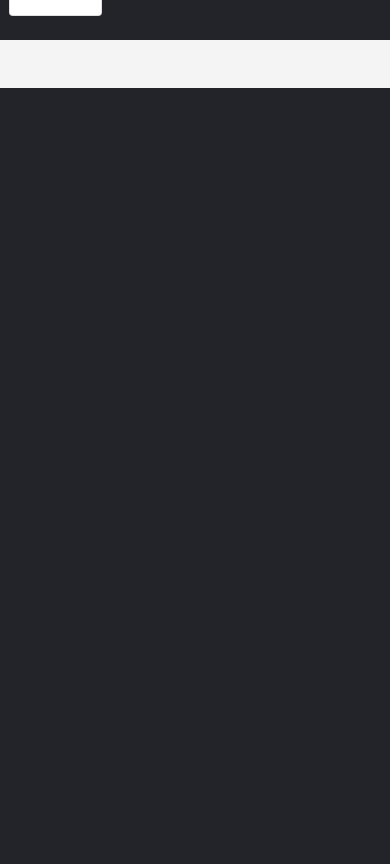
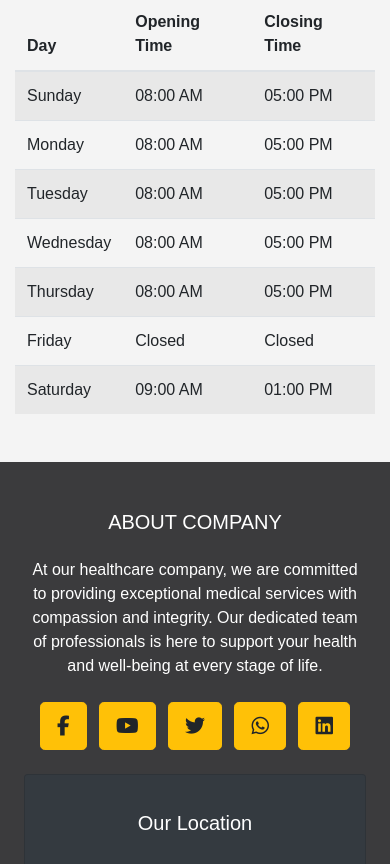
Before and after one commit to MFH23/CS471_Project, a Django app: page / in a window 390 px wide. Shown: the part 1579-2443 px from the top of the page. Before the commit the page ends 1667 px from the top, so only its background shows below. Run offline with Django 5.2, Linux system fonts and the light colour scheme; some libraries are stand-ins or nearby versions.

Commit message:
Design improvement

```diff
--- a/main/templates/main/home.html
+++ b/main/templates/main/home.html
@@ -45,4 +45,80 @@
 
 </div>
 
+
+<div class="additional-content container mt-5">
+    <h2 class="text-center">Welcome to Our Healthcare Services</h2>
+    <p class="text-center">We provide a wide range of healthcare services to meet your needs.</p>
+
+    <div class="row mt-4">
+        <div class="col-md-4">
+            <h3>Service 1</h3>
+            <p>Lorem ipsum dolor sit amet, consectetur adipiscing elit. Nullam non urna nec nisi cursus bibendum.</p>
+        </div>
+        <div class="col-md-4">
+            <h3>Service 2</h3>
+            <p>Lorem ipsum dolor sit amet, consectetur adipiscing elit. Nullam non urna nec nisi cursus bibendum.</p>
+        </div>
+        <div class="col-md-4">
+            <h3>Service 3</h3>
+            <p>Lorem ipsum dolor sit amet, consectetur adipiscing elit. Nullam non urna nec nisi cursus bibendum.</p>
+        </div>
+    </div>
+
+    <!-- Working Hours Table -->
+    <h2 class="text-center mt-5">Our Working Hours</h2>
+    <table class="table table-striped mt-3">
+        <thead>
+            <tr>
+                <th scope="col">Day</th>
+                <th scope="col">Opening Time</th>
+                <th scope="col">Closing Time</th>
+            </tr>
+        </thead>
+        <tbody>
+			<tr>
+                <td>Sunday</td>
+                <td>08:00 AM</td>
+                <td>05:00 PM</td>
+            </tr>
+            <tr>
+                <td>Monday</td>
+                <td>08:00 AM</td>
+                <td>05:00 PM</td>
+            </tr>
+            <tr>
+                <td>Tuesday</td>
+                <td>08:00 AM</td>
+                <td>05:00 PM</td>
+            </tr>
+            <tr>
+                <td>Wednesday</td>
+                <td>08:00 AM</td>
+                <td>05:00 PM</td>
+            </tr>
+            <tr>
+                <td>Thursday</td>
+                <td>08:00 AM</td>
+                <td>05:00 PM</td>
+            </tr>
+            <tr>
+                <td>Friday</td>
+                <td>Closed </td>
+                <td>Closed</td>
+            </tr>
+            <tr>
+                <td>Saturday</td>
+                <td>09:00 AM</td>
+                <td>01:00 PM</td>
+            </tr>
+
+        </tbody>
+    </table>
+</div>
+
+
+
+
+
+
 {% endblock content %}
--- a/main/templates/main/includes/footer.html
+++ b/main/templates/main/includes/footer.html
@@ -1,48 +1,42 @@
-<div class=" my-5">
+<div class="my-5">
+  <footer class="text-white text-center text-lg-start" style="background-color: #3b3b3d;">
 
-    <footer class="text-white text-center text-lg-start" style="background-color: #23242a;">
-      <!-- Grid container -->
       <div class="container p-4">
-        <!--Grid row-->
+
           <div class="row mt-4">
-          <!--Grid column-->
+
               <div class="col-lg-4 col-md-12 mb-4 mb-md-0">
-            <h5 class="text-uppercase mb-4">About company</h5>
-
+                  <h5 class="text-uppercase mb-4">About Company</h5>
                   <p>
-              At vero eos et accusamus et iusto odio dignissimos ducimus qui blanditiis praesentium
-              voluptatum deleniti atque corrupti.
-            </p>
-
-            <p>
-              Blanditiis praesentium voluptatum deleniti atque corrupti quos dolores et quas
-              molestias.
+                    At our healthcare company, we are committed to providing exceptional medical services with compassion and integrity. Our dedicated team of professionals is here to support your health and well-being at every stage of life.
                 </p>
 
                   <div class="mt-4">
-              <!-- Facebook -->
-              <a type="button" class="btn btn-floating btn-warning btn-lg"><i class="fab fa-facebook-f"></i></a>
-              <!-- Dribbble -->
-              <a type="button" class="btn btn-floating btn-warning btn-lg"><i class="fab fa-dribbble"></i></a>
-              <!-- Twitter -->
-              <a type="button" class="btn btn-floating btn-warning btn-lg"><i class="fab fa-twitter"></i></a>
-              <!-- Google + -->
-              <a type="button" class="btn btn-floating btn-warning btn-lg"><i class="fab fa-google-plus-g"></i></a>
-              <!-- Linkedin -->
+
+                      <a href="#" class="btn btn-floating btn-warning btn-lg mx-1"><i class="fab fa-facebook-f"></i></a>
+                      <a href="#" class="btn btn-floating btn-warning btn-lg mx-1"><i class="fab fa-youtube"></i></a>
+                      <a href="#" class="btn btn-floating btn-warning btn-lg mx-1"><i class="fab fa-twitter"></i></a>
+                      <a href="#" class="btn btn-floating btn-warning btn-lg mx-1"><i class="fab fa-whatsapp"></i></a>
+                      <a href="#" class="btn btn-floating btn-warning btn-lg mx-1"><i class="fab fa-linkedin"></i></a>
                   </div>
               </div>
-          <!--Grid column-->
-
-
-
-
-  <div class="card w-25 p-3">
-
+              <!-- Google Map Column -->
+              <div class="col-lg-8 col-md-12 mb-4 mb-md-0">
+                  <div class="card w-100 p-3 bg-dark text-white">
                       <div class="card-body">
-
-      <h5 class="card-title">Card title</h5>
+                          <h5 class="card-title">Our Location</h5>
                       </div>
-    <div class="ratio ratio-4x3" >
+                      <div class="ratio ratio-4x3">
                           <iframe src="https://www.google.com/maps/embed?pb=!1m18!1m12!1m3!1d1787.6193564629484!2d43.77632880160523!3d26.351139999999994!2m3!1f0!2f0!3f0!3m2!1i1024!2i768!4f13.1!3m3!1m2!1s0x158201c7a8c21d91%3A0xedc23a33b8b771a4!2z2KfZhNmF2LPYqti02YHZiSDYp9mE2KzYp9mF2LnZig!5e0!3m2!1sar!2ssa!4v1711512891762!5m2!1sar!2ssa" style="border:0; width: 100%; height: 100%;" allowfullscreen="" loading="lazy" referrerpolicy="no-referrer-when-downgrade"></iframe>
                       </div>
                   </div>
+              </div>
+          </div>
+
+      </div>
+
+  </footer>
+</div>
+
+<!-- Font Awesome for icons -->
+<script src="https://kit.fontawesome.com/a076d05399.js" crossorigin="anonymous"></script>
--- a/main/templates/main/includes/header.html
+++ b/main/templates/main/includes/header.html
@@ -13,7 +13,7 @@
                 <a class="nav-link" href="{% url 'main-home' %}">Home</a>
               </li>
               <li class="nav-item">
-                <a class="nav-link" href="#">About</a>
+                <a class="nav-link" href="{% url 'make_appointment' %}">Appointment</a>
               </li>
               <li class="nav-item">
                 <a class="nav-link" href="#">Services</a>
--- a/main/templates/main/layouts/base.html
+++ b/main/templates/main/layouts/base.html
@@ -7,6 +7,8 @@
     <link rel="stylesheet" href="https://cdn.jsdelivr.net/npm/bootstrap@4.0.0/dist/css/bootstrap.min.css" integrity="sha384-Gn5384xqQ1aoWXA+058RXPxPg6fy4IWvTNh0E263XmFcJlSAwiGgFAW/dAiS6JXm" crossorigin="anonymous">
     <link rel="shortcut icon" href="{% static 'images/icon.png' %}" type="image/x-icon">
     <link rel="stylesheet" href="{% static '/style.css' %}">
+    <link rel="stylesheet" href="https://cdnjs.cloudflare.com/ajax/libs/font-awesome/5.15.4/css/all.min.css">
+</head>
 
     <title>HealthCare</title>
 
```
Lines whose indentation alone changed are shown as unchanged.
